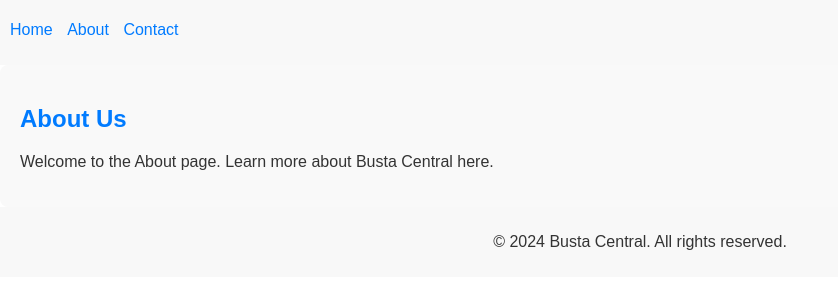
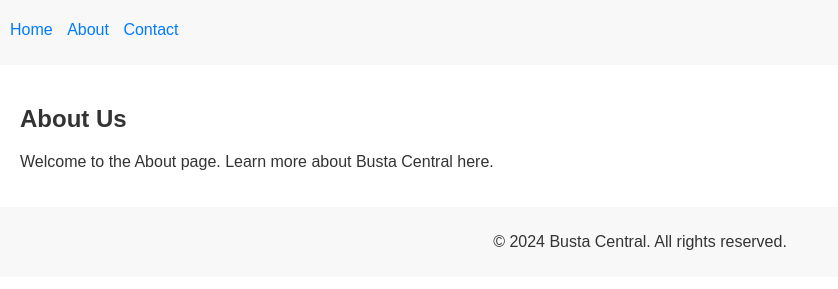
Before and after one commit to SGCRAGE/repotester, a plain HTML site: page about/about/about.html in a window 1280 px wide. Shown: the part 69-358 px from the top of the page, without its empty margins (0-838 px from the left). Drawn offline with Linux system fonts and the light colour scheme; files that its build step writes are made by us from their sources; files whose address does not match are found by name.

Commit message:
Update about.css

```diff
--- a/about/about/about.css
+++ b/about/about/about.css
@@ -1,11 +1,8 @@
 /* Styles specific to the About page */
-
 main {
-    background-color: #f9f9f9;
     padding: 20px;
-    border-radius: 8px;
 }
 
 h2 {
-    color: #007BFF;
+    color: #333;
 }
```
